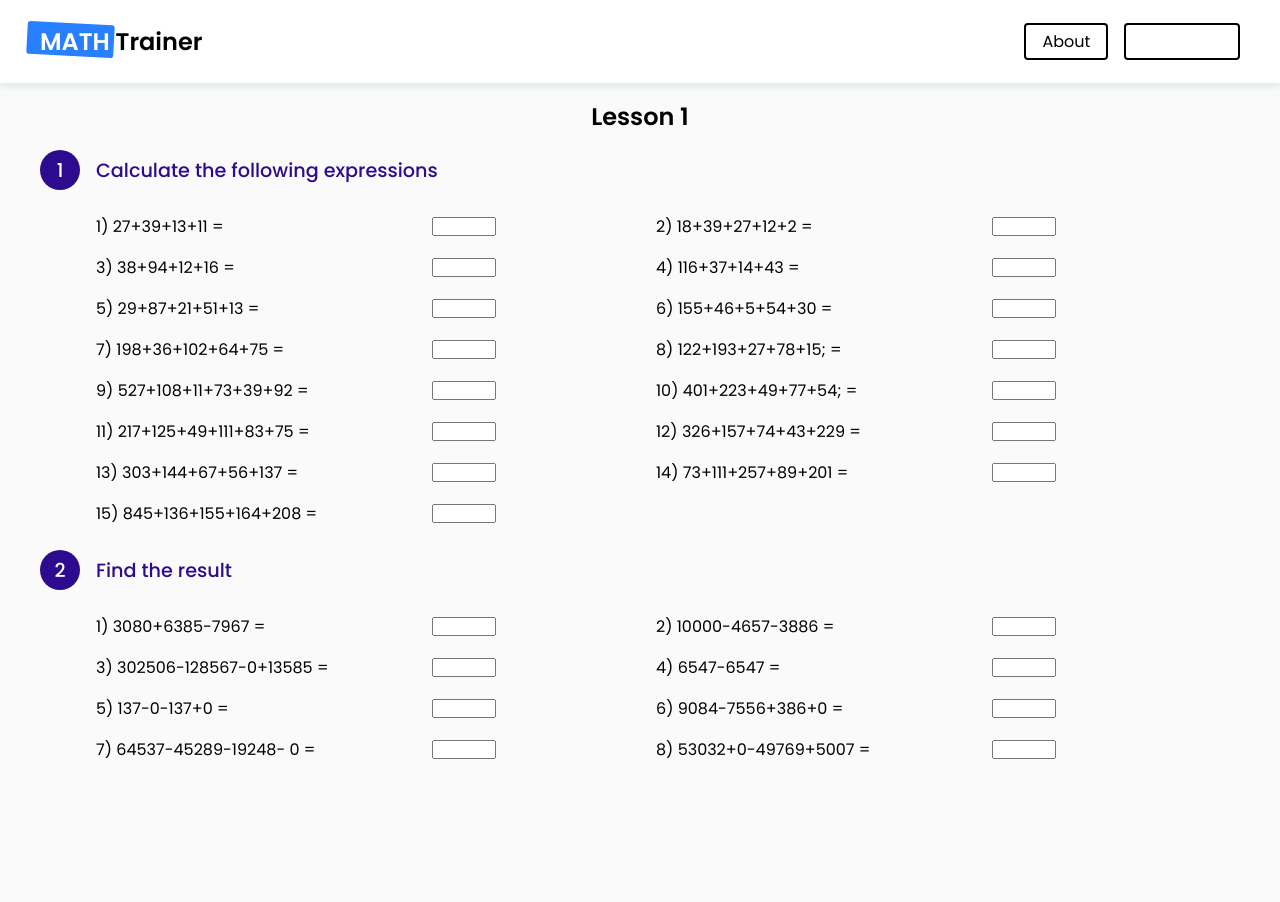
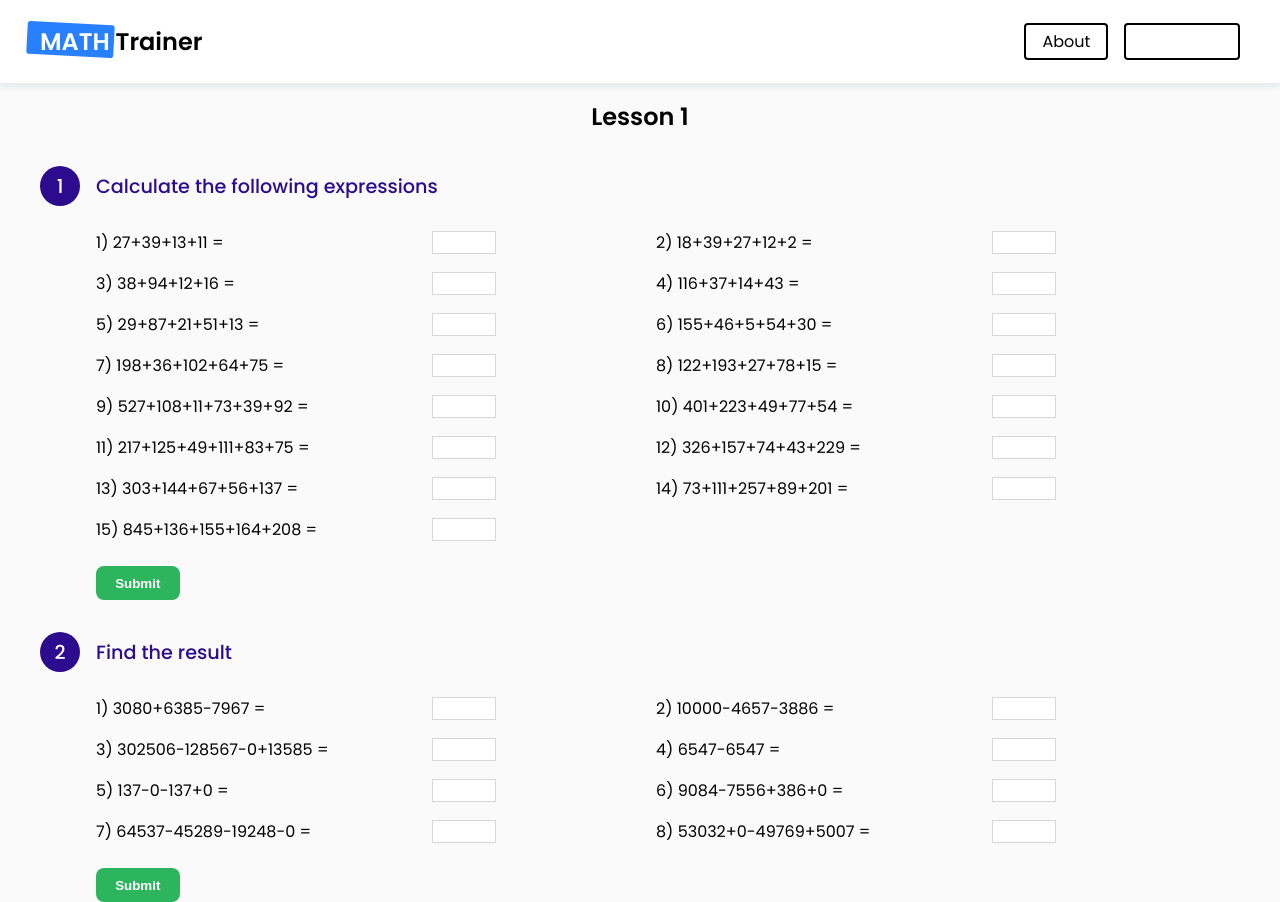
Before and after one commit to iamalaziz/react-math-trainer, a React (Create React App) app: page /problems/1 in a window 1280 px wide. Before the commit the page ends 800 px from the top, so only its background shows below. Built offline with nearby package versions, Linux system fonts and the light colour scheme; no server answers; the database is empty.

Commit message:
checking correct or wrong is done

```diff
--- a/src/components/About.jsx
+++ b/src/components/About.jsx
@@ -6,11 +6,12 @@ import { NavLink } from "react-router-dom";
 const About = () => {
   return (
     <section className="about">
+      <div className="container">
         <div className="hero-text hero">
           <h1>Math Problems</h1>
           <p>
-          You will find so much useful content to practice your math skills. You
-          will be provided relative instructions and materials.
+            You will find so much useful content to practice your math skills.
+            You will be provided relative instructions and materials.
           </p>
           <button>
             <NavLink to="problems" className="hero__btn paint">
@@ -19,6 +20,7 @@ const About = () => {
           </button>
         </div>
         <video src={Video} className="video" autoPlay="true" loop="loop" />
+      </div>
     </section>
   );
 };
--- a/src/components/Lessons/LessonOne.jsx
+++ b/src/components/Lessons/LessonOne.jsx
@@ -1,12 +1,50 @@
-import React from "react";
+import React, { useEffect, useState } from "react";
 import "../../stylesheet/_problem_section.scss";
 import { tasks1 } from "../../mockData";
 
 const LessonOne = () => {
+  const [tasks, setTasks] = useState(tasks1);
+
+  useEffect(() => {
+    const storedData = JSON.parse(localStorage.getItem("tasks1"));
+    if (storedData) {
+      setTasks(storedData);
+    }
+  }, []);
+
+  useEffect(() => {
+    localStorage.setItem("tasks1", JSON.stringify(tasks));
+  }, [tasks]);
+
+  const answerInput = (userAnswer, problem, index) => {
+    const updatedTasks = [...tasks].map((task, taskIndex) => {
+      if (taskIndex === index) {
+        task.problems[problem.id - 1].userInput = +userAnswer;
+      }
+      return task;
+    });
+    setTasks(updatedTasks);
+  };
+
+  const handleSubmit = () => {
+    const updatedTasks = [...tasks].map((task) => {
+      task.problems.map((problem) => {
+        problem.userInput &&
+          (problem.result =
+            problem.userInput === problem.answer ? true : false);
+        if (problem.result === true) {
+          task.correctAnswers += 1;
+        }
+        return problem;
+      });
+      return task;
+    });
+    setTasks(updatedTasks);
+  };
   return (
     <section className="problems_section">
       <h1 className="lesson_title">Lesson 1</h1>
-      {tasks1.map(({ id, instruction, problems }) => {
+      {tasks.map(({ id, instruction, correctAnswers, problems }, index) => {
         return (
           <div key={id} className="task">
             <h3 className="task__instruction">
@@ -16,15 +54,43 @@ const LessonOne = () => {
             <div className="task__problems">
               {problems.map((problem) => {
                 return (
-                  <div className="problem">
+                  <div
+                    className={`problem ${
+                      problem.result === true ? "correct_text" : ""
+                    } ${problem.result === false ? "wrong_text" : ""}`}
+                    key={problem.id}
+                  >
                     <p>
                       <span>{problem.id}) </span>
                       {problem.exercise} =
                     </p>
-                    <input type="number" className="problem__answer"/>
+                    <input
+                      type="number"
+                      className="problem__answer"
+                      onChange={(e) =>
+                        answerInput(e.target.value, problem, index)
+                      }
+                    />
                   </div>
                 );
               })}
+            </div>
+            <div className="problems_dashboard">
+              <button
+                type="submit"
+                className="submit-btn"
+                onClick={handleSubmit}
+              >
+                Submit
+              </button>
+              {correctAnswers > 0 && (
+                <p className="score_result">
+                  Correct answers :{" "}
+                  <span>
+                    {correctAnswers}/{problems.length}
+                  </span>
+                </p>
+              )}
             </div>
           </div>
         );
--- a/src/index.js
+++ b/src/index.js
@@ -7,11 +7,9 @@ import ProblemsProvider from "./context/problems-context";
 
 const root = ReactDOM.createRoot(document.getElementById("root"));
 root.render(
-  <React.StrictMode>
-    <BrowserRouter>
-      <ProblemsProvider>
-        <App />
-      </ProblemsProvider>
-    </BrowserRouter>
-  </React.StrictMode>
+  <BrowserRouter>
+    <ProblemsProvider>
+      <App />
+    </ProblemsProvider>
+  </BrowserRouter>
 );
--- a/src/mockData.js
+++ b/src/mockData.js
@@ -43,131 +43,157 @@ const lessons = [
     ],
   },
 ];
+
 export const tasks1 = [
   {
     id: 1,
     instruction: "Calculate the following expressions",
+    correctAnswers: 0,
     problems: [
       {
-        id: "1",
+        id: 1,
         exercise: "27+39+13+11",
         answer: 90,
+        result: null,
       },
       {
-        id: "2",
+        id: 2,
         exercise: "18+39+27+12+2",
         answer: 119,
+        result: null,
       },
       {
-        id: "3",
+        id: 3,
         exercise: "38+94+12+16",
         answer: 160,
+        result: null,
       },
       {
-        id: "4",
+        id: 4,
         exercise: "116+37+14+43",
         answer: 210,
+        result: null,
       },
       {
-        id: "5",
+        id: 5,
         exercise: "29+87+21+51+13",
         answer: 201,
+        result: null,
       },
       {
         id: 6,
         exercise: "155+46+5+54+30",
         answer: "",
+        result: null,
       },
       {
         id: 7,
         exercise: "198+36+102+64+75",
         answer: "",
+        result: null,
       },
       {
         id: 8,
-        exercise: "122+193+27+78+15;",
+        exercise: "122+193+27+78+15",
         answer: "",
+        result: null,
       },
       {
         id: 9,
         exercise: "527+108+11+73+39+92",
         answer: "",
+        result: null,
       },
       {
         id: 10,
-        exercise: "401+223+49+77+54;",
+        exercise: "401+223+49+77+54",
         answer: "",
+        result: null,
       },
       {
         id: 11,
         exercise: "217+125+49+111+83+75",
         answer: "",
+        result: null,
       },
       {
         id: 12,
         exercise: "326+157+74+43+229",
         answer: "",
+        result: null,
       },
       {
         id: 13,
         exercise: "303+144+67+56+137",
         answer: "",
+        result: null,
       },
       {
         id: 14,
         exercise: "73+111+257+89+201",
         answer: "",
+        result: null,
       },
       {
         id: 15,
         exercise: "845+136+155+164+208",
         answer: "",
+        result: null,
       },
     ],
   },
   {
     id: 2,
     instruction: "Find the result",
+    correctAnswers: 0,
     problems: [
       {
-        id: "1",
+        id: 1,
         exercise: "3080+6385-7967",
         answer: 0,
+        result: null,
       },
       {
-        id: "2",
+        id: 2,
         exercise: "10000-4657-3886",
         answer: 0,
+        result: null,
       },
       {
-        id: "3",
+        id: 3,
         exercise: "302506-128567-0+13585",
         answer: 0,
+        result: null,
       },
       {
-        id: "4",
+        id: 4,
         exercise: "6547-6547",
         answer: 0,
+        result: null,
       },
       {
-        id: "5",
+        id: 5,
         exercise: "137-0-137+0",
         answer: 0,
+        result: null,
       },
       {
-        id: "6",
+        id: 6,
         exercise: "9084-7556+386+0",
         answer: 0,
+        result: null,
       },
       {
         id: 7,
-        exercise: "64537-45289-19248- 0",
+        exercise: "64537-45289-19248-0",
         answer: 0,
+        result: null,
       },
       {
         id: 8,
         exercise: "53032+0-49769+5007",
         answer: 0,
+        result: null,
       },
     ],
   },
--- a/src/stylesheet/_about.scss
+++ b/src/stylesheet/_about.scss
@@ -1,10 +1,13 @@
 .about {
+  gap: 2rem;
+  width: 90%;
+  height: 80vh;
+  display: grid;
+  place-items: center;
+  .container {
     display: flex;
     justify-content: space-between;
     align-items: center;
-  gap: 2rem;
-  width: 90%;
-  overflow: hidden;
     .hero-text {
       float: left;
       h1 {
@@ -46,8 +49,12 @@
       width: clamp(370px, 50vw, 600px);
     }
   }
+}
 @media screen and (max-width: 700px) {
   .about {
+    display: flex;
+    align-items: start;
+    .container {
       margin-top: 6rem;
       flex-direction: column;
       justify-content: start;
@@ -66,3 +73,4 @@
       }
     }
   }
+}
--- a/src/stylesheet/_problem_section.scss
+++ b/src/stylesheet/_problem_section.scss
@@ -4,6 +4,7 @@
     margin: 1rem 0;
   }
   .task {
+    margin: 2rem 0;
     &__instruction {
       font-size: 1.2rem;
       font-weight: 500;
@@ -31,13 +32,64 @@
         align-items: center;
         justify-content: space-between;
         max-width: 400px;
+        position: relative;
         &__answer {
           width: 4rem;
+          border: 1px solid #d8d7d7;
+          font-size: 1.1rem;
+          padding: 0 0.4re m;
+          outline: none;
+          text-align: center;
+          &.correct_input {
+            border: 1px solid green;
+          }
+          &.wrong_input {
+            border: 1px solid red;
+          }
           &::-webkit-outer-spin-button,
           &::-webkit-inner-spin-button {
             -webkit-appearance: none;
             margin: 0;
           }
+        }
+
+        &.correct_text::before {
+          content: "Correct!";
+          color: green;
+          position: absolute;
+          right: -70px;
+        }
+        &.wrong_text::before {
+          content: "Wrong!";
+          color: red;
+          position: absolute;
+          right: -70px;
+        }
+      }
+    }
+    .problems_dashboard {
+      display: flex;
+      align-items: center;
+
+      .submit-btn {
+        font-weight: 600;
+        padding: 0.6rem 1.2rem;
+        color: #fff;
+        border-radius: 0.5rem;
+        background-color: rgb(45 181 93);
+        transition: 0.3s;
+        margin: 0 3.5rem;
+        &:hover {
+          background-color: rgb(38 154 79);
+        }
+      }
+      .score_result {
+        font-size: 1.1rem;
+        color: rgb(45 181 93);
+        span {
+          font-weight: 600;
+          font-size: 1.3rem;
+          font-family: "Sriracha", "Wotfard", Futura, -apple-system;
         }
       }
     }
@@ -47,6 +99,7 @@
         flex-direction: column;
         .problem {
           justify-content: space-between;
+          margin-right: 3rem;
         }
       }
     }
```
Lines whose indentation alone changed are shown as unchanged.
